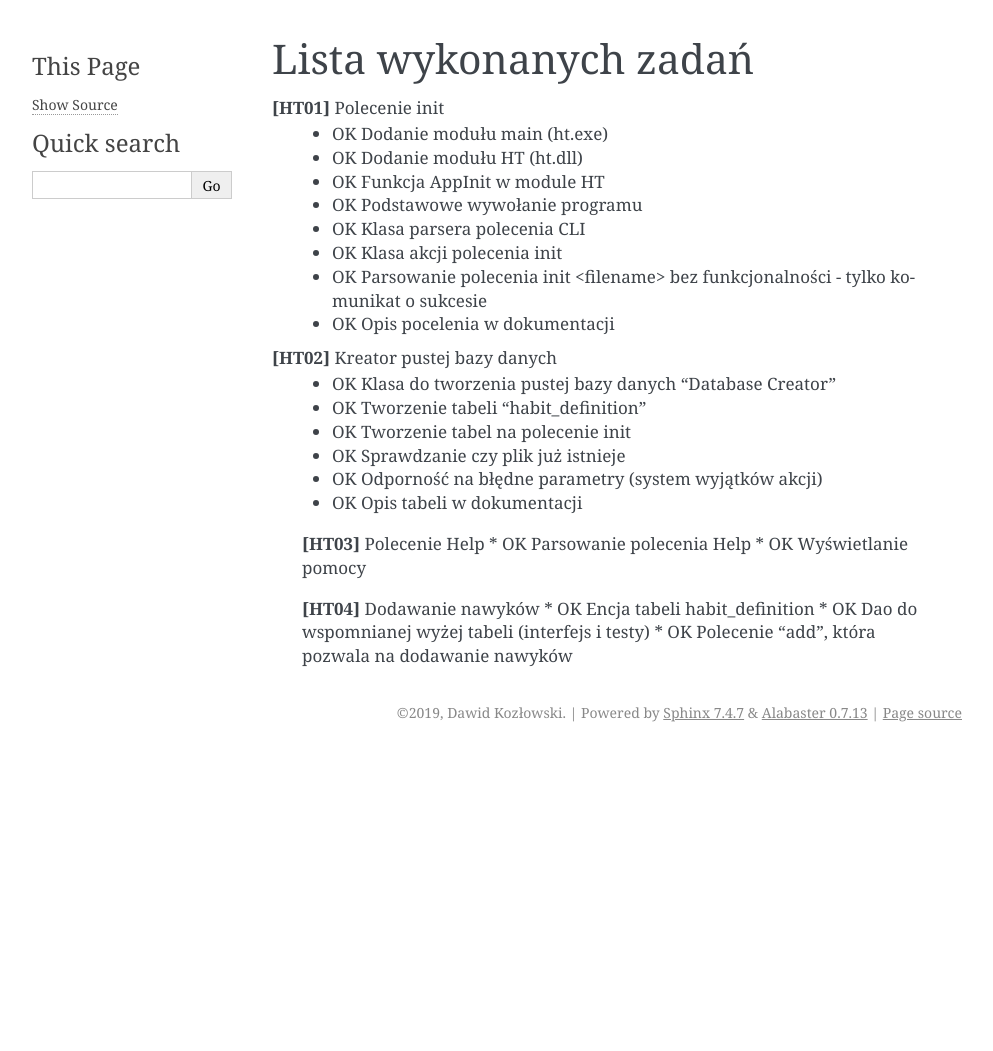
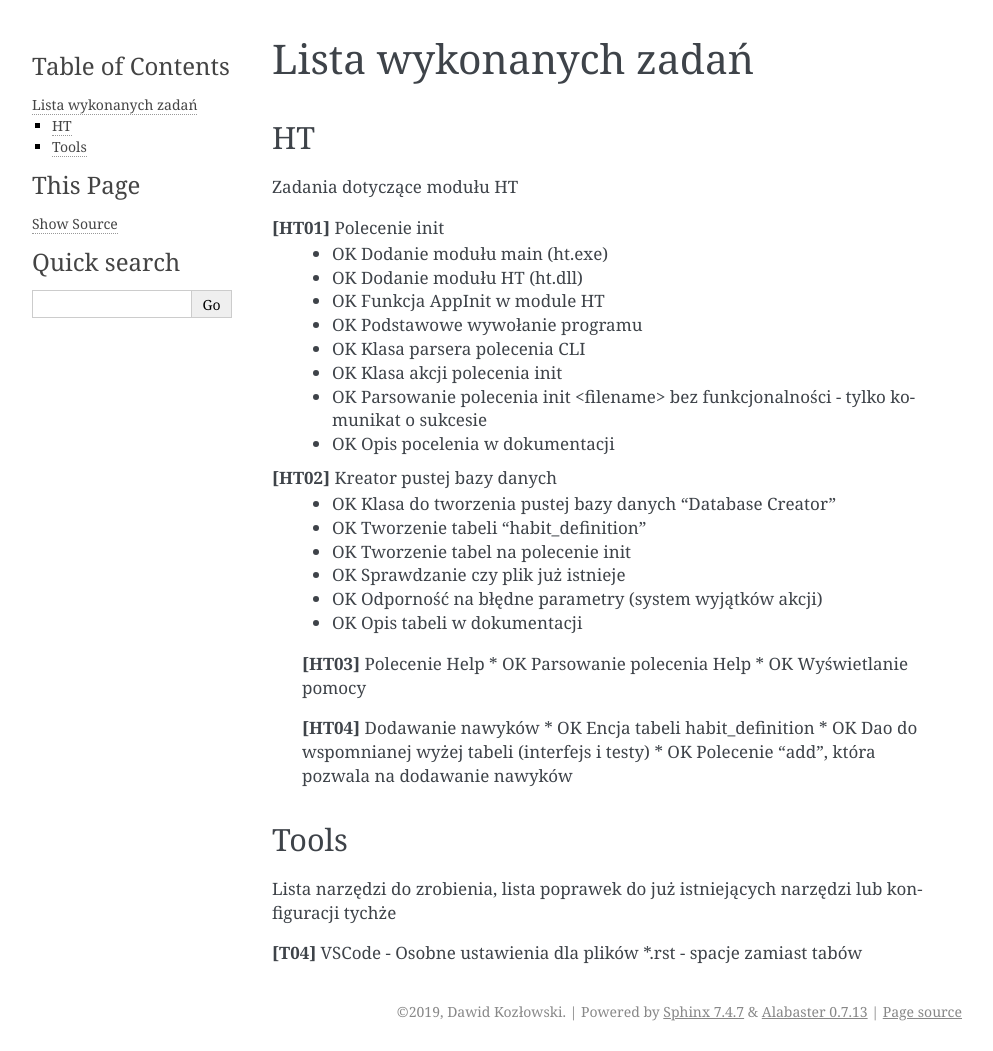
Before and after one commit to minescias/HabitTacker, a Sphinx documentation site: the page built from Documentation/source/tasks/Done.rst, in a window 1280 px wide. Shown: the whole page, without its empty margins (148-1141 px from the left). Built offline with Sphinx 7.4.7, drawn with Linux system fonts in a browser that asks for light colours; before the commit the page ends 900 px from its top, so only the background shows below that.

```diff
--- a/Documentation/source/Tasks.rst
+++ b/Documentation/source/Tasks.rst
@@ -66,6 +66,4 @@
 
 **[T03]** Generator encji
 
-**[T04]** VSCode - Osobne ustawienia dla plików \*.rst - spacje zamiast tabów
-
 **[T05]** Konwerter sql/cppsql
--- a/Documentation/source/tasks/Done.rst
+++ b/Documentation/source/tasks/Done.rst
@@ -1,5 +1,9 @@
 Lista wykonanych zadań
 ===============================================================================
+
+HT
+*******************************************************************************
+Zadania dotyczące modułu HT
 
 **[HT01]** Polecenie init
  *  OK Dodanie modułu main (ht.exe)
@@ -28,3 +32,10 @@
  *  OK Encja tabeli habit_definition
  *  OK Dao do wspomnianej wyżej tabeli (interfejs i testy)
  *  OK Polecenie "add", która pozwala na dodawanie nawyków
+
+Tools
+*******************************************************************************
+Lista narzędzi do zrobienia, lista poprawek do już istniejących narzędzi lub
+konfiguracji tychże
+
+**[T04]** VSCode - Osobne ustawienia dla plików \*.rst - spacje zamiast tabów
```
